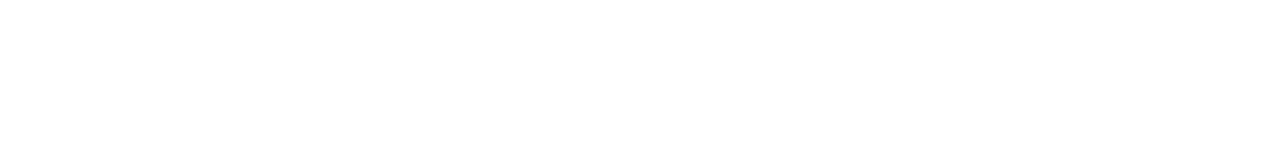
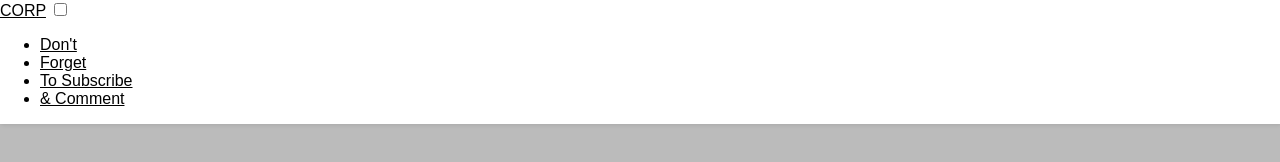
Before and after one commit to joshii04/jsPlaying, a plain HTML site: page cssCourses/number1/index.html in a window 1280 px wide. Drawn offline with Linux system fonts and the light colour scheme.

Commit message:
save
Body, a, header

```diff
--- a/cssCourses/number1/css/styles.css
+++ b/cssCourses/number1/css/styles.css
@@ -0,0 +1,19 @@
+body{
+    margin: 0;
+    font-family: Arial, Helvetica, sans-serif;
+    background-color: #bbb;
+}
+
+a{
+    color: black;
+}
+
+header{
+    background-color: white;
+    box-shadow: 1px 1px 4px 0 rgba(0,0,0, .1 );
+    /* ^ hor ver blur colour and 10 percent transparency */
+    position: fixed;
+    /* ^ Anchor at top */
+    width: 100%;
+    z-index: 3;
+}
--- a/cssCourses/number1/index.html
+++ b/cssCourses/number1/index.html
@@ -7,6 +7,16 @@
     <link rel="stylesheet" type="text/css" href="css/styles.css">
 </head>
 <body>
-
+    <header>
+        <a href="#" class="logo">CORP</a>
+        <input class="menu-btn" type="checkbox" id="menuBtn">
+        <label class="menu-icon" for="menu-btn"><span class="nav-icon"></span></label>
+        <ul class="menu">
+            <li><a href="#dont">Don't</a></li>
+            <li><a href="#forget">Forget</a></li>
+            <li><a href="#subscribe">To Subscribe</a></li>
+            <li><a href="#comment">& Comment</a></li>
+        </ul>
+    </header>
 </body>
 </html>
```
